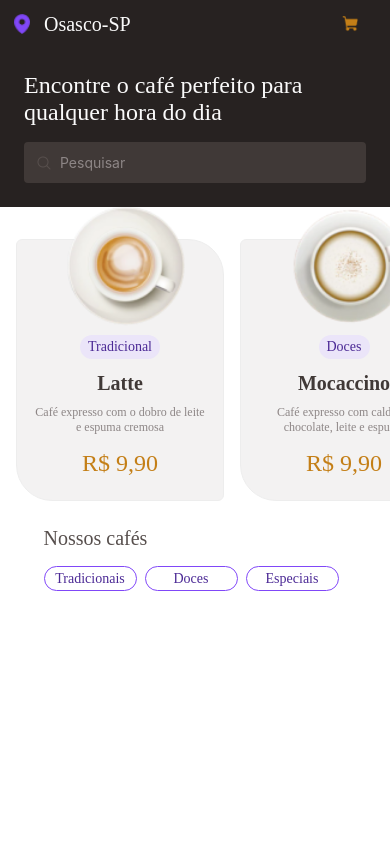
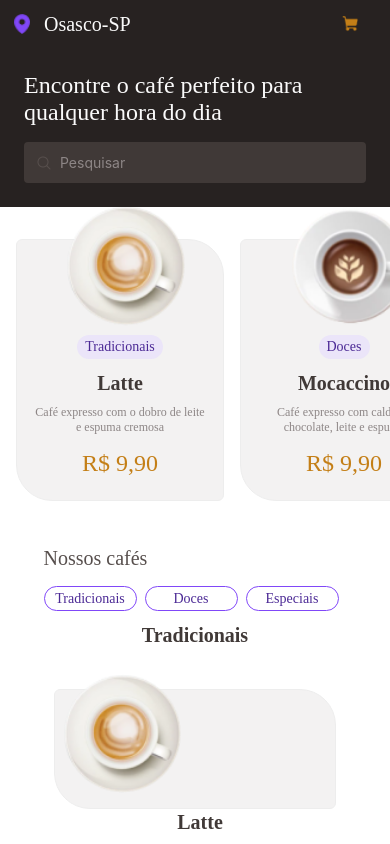
Before and after one commit to JuliaPBV/coffeeDelivery, a React Native app in the folder coffeeDelivery/: screen / in a window 390 px wide. Built offline with nearby package versions, Linux system fonts and the light colour scheme.

Commit message:
ajustando a imagem dos cafés da lista

```diff
--- /dev/null
+++ b/coffeeDelivery/src/components/BoxList/index.tsx
@@ -0,0 +1,32 @@
+import React from "react";
+import { FlatList, View } from "react-native";
+import {
+  BoxContainerList,
+  CoffeeImageList,
+  TitleList,
+  DescriptionList,
+  PriceList,
+} from "./styles";
+
+export function BoxList({ title, data }) {
+  return (
+    <View>
+      <TitleList>{title}</TitleList>
+      <FlatList
+        data={data}
+        keyExtractor={(item, index) => index.toString()}
+        showsVerticalScrollIndicator={false}
+        renderItem={({ item }) => (
+          <BoxContainerList>
+            <CoffeeImageList source={item.image} resizeMode="contain" />
+            <View style={{ flex: 1, paddingLeft: 10 }}>
+              <TitleList>{item.title}</TitleList>
+              <DescriptionList>{item.description}</DescriptionList>
+              <PriceList>{item.price}</PriceList>
+            </View>
+          </BoxContainerList>
+        )}
+      />
+    </View>
+  );
+}
--- /dev/null
+++ b/coffeeDelivery/src/components/BoxList/styles.ts
@@ -0,0 +1,71 @@
+import styled from "styled-components/native";
+
+export const BoxTextList = styled.Text`
+  color: ${({ theme }) => theme.COLORS.GRAY_900};
+  font-family: ${({ theme }) => theme.FONT_FAMILY.ROBOTO_BOLD};
+`;
+
+export const BoxContainerList = styled.View`
+  background-color: ${({ theme }) => theme.COLORS.GRAY_800};
+  border-radius: 6px 36px 6px 36px;
+  //padding: 16px;
+  //padding-left: 20px;
+  margin-bottom: 20px;
+  margin-top: 32px;
+  border-width: 1px;
+  position: "relative";
+  border-color: ${({ theme }) => theme.COLORS.GRAY_700};
+  elevation: 4;
+  shadowcolor: "#000";
+  shadowoffset: {
+    width: 0;
+    height: 2;
+  }
+  shadowopacity: 0.2;
+  shadowradius: 4;
+  width: 100%;
+  height: 120px;
+  align-items: "flex-start";
+  flexdirection: "row";
+`;
+
+export const CoffeeImageList = styled.Image`
+  width: 120px;
+  height: 120px;
+  left: 8px;
+  max-width: 100%;
+  margin-top: -16px;
+  display: block;
+  margin-bottom: 4px;
+  position: "absolute";
+`;
+
+export const TextList = styled.Text`
+  color: ${({ theme }) => theme.COLORS.PURPLE_DARK};
+  font-family: ${({ theme }) => theme.FONT_FAMILY.ROBOTO_BOLD};
+`;
+
+export const TitleList = styled.Text`
+  font-family: ${({ theme }) => theme.FONT_FAMILY.BALOO_2_BOLD};
+  font-size: ${({ theme }) => theme.FONT_SIZE.TITLE_MD}px;
+  color: ${({ theme }) => theme.COLORS.GRAY_200};
+  padding-top: 13px;
+  padding-bottom: 10px;
+  font-weight: bold;
+  text-align: center;
+`;
+
+export const DescriptionList = styled.Text`
+  font-family: ${({ theme }) => theme.FONT_FAMILY.ROBOTO_BOLD};
+  font-size: ${({ theme }) => theme.FONT_SIZE.TEXT_XS}px;
+  color: ${({ theme }) => theme.COLORS.GRAY_400};
+  text-align: center;
+`;
+
+export const PriceList = styled.Text`
+  font-family: ${({ theme }) => theme.FONT_FAMILY.BALOO_2_BOLD};
+  font-size: ${({ theme }) => theme.FONT_SIZE.TITLE_LG}px;
+  color: ${({ theme }) => theme.COLORS.YELLOW_DARK};
+  text-align: center;
+  padding-top: 15px;
+`;
--- a/coffeeDelivery/src/components/CategoryList/index.tsx
+++ b/coffeeDelivery/src/components/CategoryList/index.tsx
@@ -1,18 +1,24 @@
 import React from "react";
-import { SectionList, Text, TouchableOpacity, View } from "react-native";
+import {
+  FlatList,
+  SectionList,
+  Text,
+  TouchableOpacity,
+  View,
+} from "react-native";
 import { ThemeProvider } from "styled-components/native";
 import theme from "@src/theme";
 import { styles } from "./styles";
 
 interface CategoryListProps {
-  categories: { data: string[] }[];
+  categories: string[];
 }
 
 export function CategoryList({ categories }: CategoryListProps) {
   return (
     <ThemeProvider theme={theme}>
-      <SectionList
-        sections={categories}
+      <FlatList
+        data={categories}
         keyExtractor={(item, index) => item + index}
         renderItem={({ item }) => (
           <TouchableOpacity
--- a/coffeeDelivery/src/screens/Catalog/index.tsx
+++ b/coffeeDelivery/src/screens/Catalog/index.tsx
@@ -20,18 +20,19 @@ import { FlatList, View } from "react-native";
 import { Box } from "@src/components/Box";
 import { ScrollView } from "react-native-gesture-handler";
 import { CategoryList } from "@src/components/CategoryList";
+import { BoxList } from "@src/components/BoxList";
 
 export function Catalog() {
   const coffeeData = [
     {
       image: require("@assets/Type=Latte.png"),
-      category: "Tradicional",
+      category: "Tradicionais",
       title: "Latte",
       description: "Café expresso com o dobro de leite e espuma cremosa",
       price: "R$ 9,90",
     },
     {
-      image: require("@assets/Type=Macchiato.png"),
+      image: require("@assets/Type=Mochaccino.png"),
       category: "Doces",
       title: "Mocaccino",
       description: "Café expresso com calda de chocolate, leite e espuma",
@@ -45,23 +46,74 @@ export function Catalog() {
         "Drink gelado de café expresso com rum, creme de leite e hortelã",
       price: "R$ 9,90",
     },
-  ];
 
-  const categories = [
     {
-      data: ["Tradicionais", "Doces", "Especiais"],
+      image: require("@assets/Type=Expresso.png"),
+      category: "Tradicionais",
+      title: "Expresso Tradicional",
+      description: "O tradicional café feito com água quente e grãos moídos",
+      price: "R$ 9,90",
+    },
+    {
+      image: require("@assets/Type=Americano.png"),
+      category: "Tradicionais",
+      title: "Expresso Americano",
+      description: "Expresso diluído, menos intenso que o tradicional",
+      price: "R$ 9,90",
+    },
+    {
+      image: require("@assets/Type=Expresso Cremoso.png"),
+      category: "Tradicionais",
+      title: "Expresso Cremoso",
+      description: "Café expresso tradicional com espuma cremosa",
+      price: "R$ 9,90",
+    },
+    {
+      image: require("@assets/Type=Café Gelado.png"),
+      category: "Tradicionais",
+      title: "Expresso Gelado",
+      description: "Bebida preparada com café expresso e cubos de gelo",
+      price: "R$ 9,90",
+    },
+    {
+      image: require("@assets/Type=Capuccino.png"),
+      category: "Doces",
+      title: "Capuccino",
+      description: "Bebida com canela feita de doses de café, leite e espuma",
+      price: "R$ 9,90",
+    },
+    {
+      image: require("@assets/Type=Chocolate Quente.png"),
+      category: "Doces",
+      title: "Chocolete Quente",
+      description:
+        "Bebida feita com chocolate dissolvido no leite quente e café",
+      price: "R$ 9,90",
+    },
+    {
+      image: require("@assets/Type=Havaiano.png"),
+      category: "Especiais",
+      title: "Havaiano",
+      description: "Bebida adocicada preparada com café e leite de coco",
+      price: "R$ 9,90",
+    },
+    {
+      image: require("@assets/Type=Árabe.png"),
+      category: "Especiais",
+      title: "Árabe",
+      description: "Bebida preparada com grãos de café árabe e especiarias",
+      price: "R$ 9,90",
+    },
+    {
+      image: require("@assets/Type=Árabe.png"),
+      category: "Especiais",
+      title: "Irlandês",
+      description: "Bebida a base de café, uísque irlandês, açúcar e chantilly",
+      price: "R$ 9,90",
     },
   ];
 
-  const renderItem = ({ item }) => (
-    <Box
-      image={item.image}
-      category={item.category}
-      title={item.title}
-      description={item.description}
-      price={item.price}
-    />
-  );
+  const categories = ["Tradicionais", "Doces", "Especiais"];
 
   return (
     <ThemeProvider theme={theme}>
@@ -96,8 +148,16 @@ export function Catalog() {
                     paddingHorizontal: 16,
                     gap: 16,
                   }}
-                  data={coffeeData}
-                  renderItem={renderItem}
+                  data={coffeeData.slice(0, 3)}
+                  renderItem={({ item }) => (
+                    <Box
+                      image={item.image}
+                      category={item.category}
+                      title={item.title}
+                      description={item.description}
+                      price={item.price}
+                    />
+                  )}
                   keyExtractor={(item, index) => index.toString()}
                 />
               </View>
@@ -114,6 +174,17 @@ export function Catalog() {
                   <CategoryList categories={categories} />
                 </View>
               </View>
+
+              {categories.map((category, index) => (
+                <BoxList
+                  key={`category-${index}`}
+                  title={category as string}
+                  data={
+                    coffeeData.filter((item) => item.category === category) ??
+                    []
+                  }
+                />
+              ))}
             </View>
           </BottomBackground>
         </Container>
--- a/coffeeDelivery/src/screens/Catalog/styles.ts
+++ b/coffeeDelivery/src/screens/Catalog/styles.ts
@@ -62,4 +62,5 @@ export const Title = styled.Text`
   font-family: ${({ theme }) => theme.FONT_FAMILY.ROBOTO_BOLD};
   font-size: ${({ theme }) => theme.FONT_SIZE.TITLE_MD}px;
   padding-bottom: 16px;
+  margin-top: 20px;
 `;
```
Also changed, not shown: coffeeDelivery/src/assets/image.png (added).
